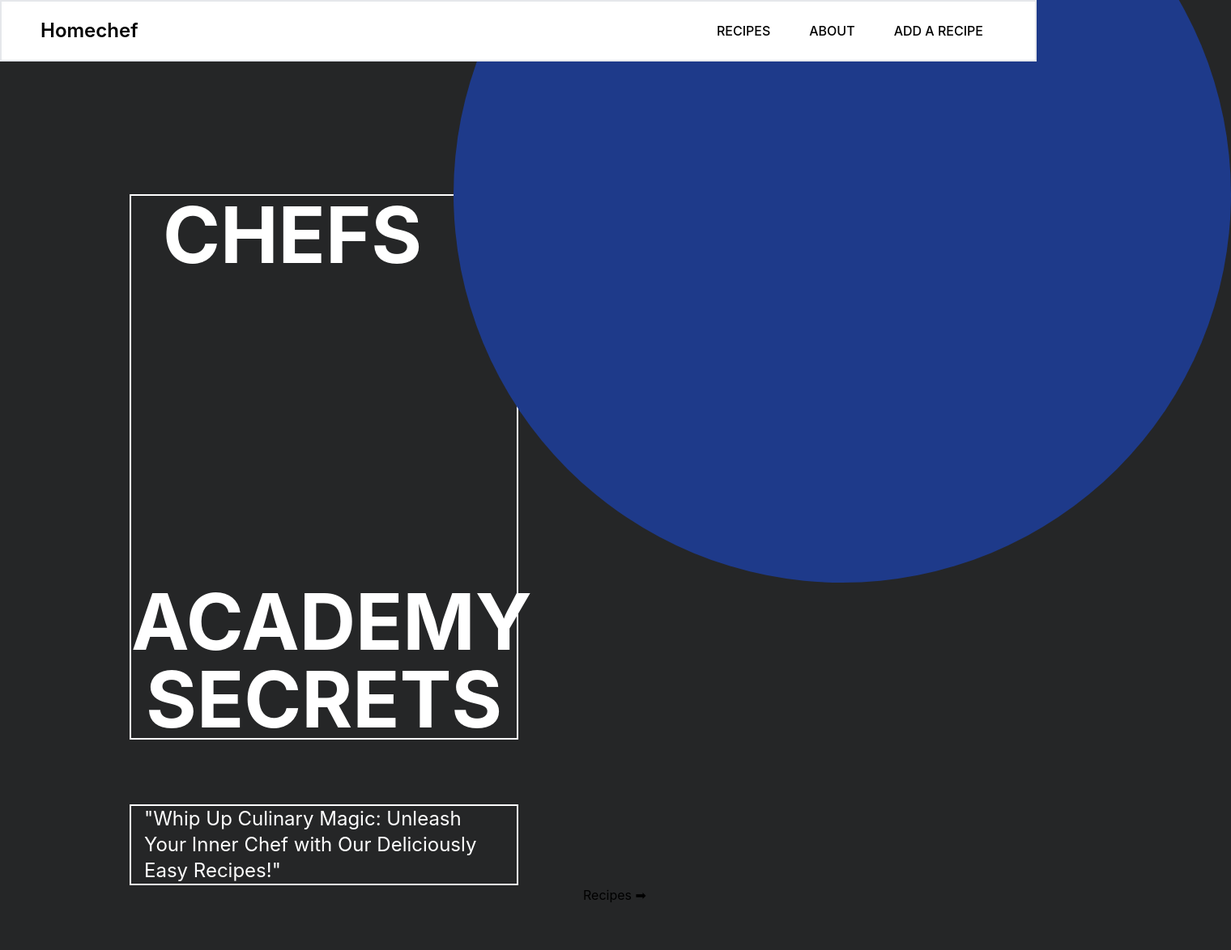
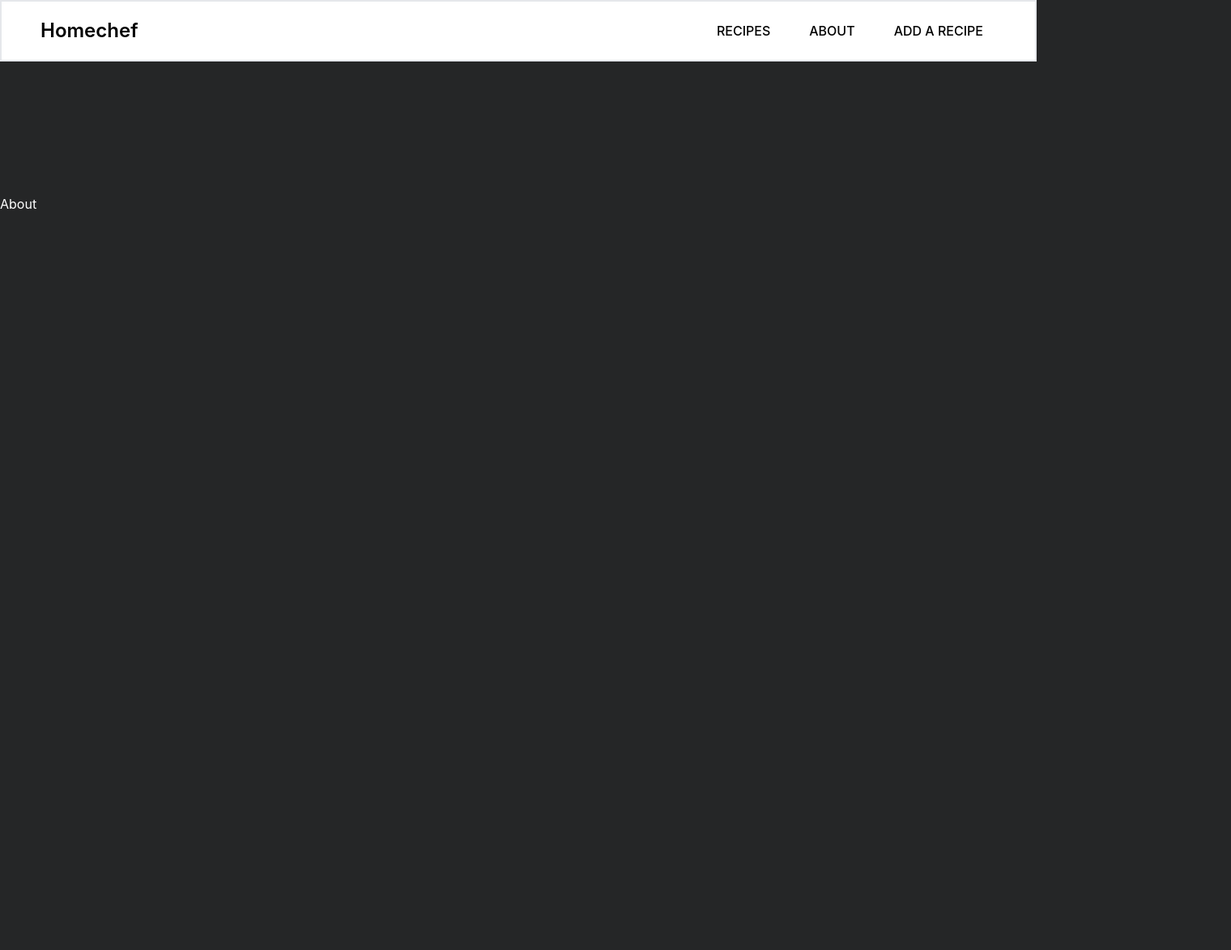
Before and after one commit to kasapovicrijad/recipes-page, a React (Create React App) app: page /about in a window 1280 px wide. Shown: the top 1174 px of the page at 81% size, 1520 px wide, since content can reach past the window. After the commit the page ends 800 px from the top, so only its background shows below. Built offline with nearby package versions, Linux system fonts and the light colour scheme.

Commit message:
routing and minor fixing

```diff
--- a/src/App.jsx
+++ b/src/App.jsx
@@ -1,12 +1,25 @@
 import Home from "./pages/Home";
 import Navbar from "./pages/Navbar";
-import { Router } from "react-router-dom";
+import Recipes from "./pages/Recipes";
+import About from "./pages/About";
+import RecipeForm from "./pages/RecipeForm";
+
+import { Router , Route, Routes} from "react-router-dom";
 
 function App() {
   return (
     <div>
       <Navbar />
-      <Home />
+      <div>
+        <Routes>
+          <Route path="/home" element={<Home/>}/>
+          <Route path="/recipes" element={<Recipes/>}/>
+          <Route path="/about" element={<About/>}/>
+          <Route path="/recipeform" element={<RecipeForm/>}/>
+
+        </Routes>
+      </div>
+
     </div>
   );
 }
--- a/src/index.js
+++ b/src/index.js
@@ -2,12 +2,14 @@ import React from 'react';
 import ReactDOM from 'react-dom/client';
 import './index.css';
 import App from './App';
+import { BrowserRouter } from 'react-router-dom';
 
 
 
 const root = ReactDOM.createRoot(document.getElementById('root'));
 root.render(
-
+    <BrowserRouter>
     <App />
+    </BrowserRouter>
 
 );
--- a/src/pages/About.jsx
+++ b/src/pages/About.jsx
@@ -2,7 +2,7 @@ import React from 'react'
 
 const About = () => {
   return (
-    <div>About</div>
+    <div className='mt-[15rem] text-white'>About</div>
   )
 }
 
--- a/src/pages/Home.jsx
+++ b/src/pages/Home.jsx
@@ -1,4 +1,5 @@
 import React from "react";
+import { Link } from "react-router-dom";
 
 const Home = () => {
   return (
@@ -19,15 +20,15 @@ const Home = () => {
       <div>
         <div class="w-[60rem] h-[60rem] bg-blue-900 rounded-full float-left my-0 py-0 overflow-hidden ml-[-15rem] mt-[5rem] "></div>
       </div>
-      <div>
-        <h1 className="text-8xl font-bold text-white border-white border-[2px] w-[30rem] mr-[9rem] mt-[15rem] text-center float-right">
+      <div className="border-[2px] flex flex-col justify-center float-right mr-[9rem] mt-[12.5rem]">
+        <h1 className="text-8xl font-bold text-white border-white border-[2px] w-[30rem] text-center">
           TRY OUR RECIPES
         </h1>
-        <p className="text-2xl text-white border-white border-[2px] w-[30rem] mr-[9rem] px-[1rem] mt-[5rem] text-left float-right">
+        <p className="text-2xl text-white border-white border-[2px] w-[30rem] px-[1rem] mt-[5rem] text-left">
           Speedy weeknight dinners, 5-ingredient dishes, quick and easy meals,
           plus kid- pleasing snacks and desserts.
         </p>
-        <button>Recipes ➡</button>
+        <Link to="/recipeform" className="text-white font-semibold text-xl mx-auto my-[2rem] border-[2px] bg-amber-800 w-[15rem] p-[1rem] border-none rounded-2xl text-center">RECIPES ➡</Link>
       </div>
     </div>
   );
--- a/src/pages/Navbar.jsx
+++ b/src/pages/Navbar.jsx
@@ -1,35 +1,36 @@
 import React from "react";
+import { Link } from "react-router-dom";
 
 const Navbar = () => {
   return (
     <div>
       <nav className="bg-white border-[2px] fixed top-0 w-[100%]">
         <div className="max-w-screen-xl flex flex-wrap items-center justify-between mx-auto">
-          <a className="flex items-center">
-            <span className="self-center text-2xl font-semibold pl-[3rem]">
+          <Link className="flex items-center">
+            <Link to="/home" className="self-center text-2xl font-semibold pl-[3rem]">
               Homechef
-            </span>
-          </a>
+            </Link>
+          </Link>
 
           <div className="block w-auto">
             <ul className="font-medium flex flex-row p-4 pr-[3rem] flex-row space-x-5">
               <li>
-                <a href="#" className="block py-2 pl-3 pr-4 text-black rounded">
+                <Link to="/recipes" className="block py-2 pl-3 pr-4 text-black rounded">
                   RECIPES
-                </a>
+                </Link>
               </li>
               <li>
-                <a href="#" className="block py-2 pl-3 pr-4 text-black rounded">
+                <Link to="/about" className="block py-2 pl-3 pr-4 text-black rounded">
                   ABOUT
-                </a>
+                </Link>
               </li>
               <li>
-                <a
-                  href="#"
+                <Link
+                  to="/recipeform"
                   className="block py-2 pl-3 pr-4 text-black rounded "
                 >
                   ADD A RECIPE
-                </a>
+                </Link>
               </li>
             </ul>
           </div>
--- a/src/pages/RecipeForm.jsx
+++ b/src/pages/RecipeForm.jsx
@@ -2,7 +2,7 @@ import React from 'react'
 
 const RecipeForm = () => {
   return (
-    <div>forma za recepte - treca stranica navbara</div>
+    <div className='mt-[15rem] text-white'>forma za recepte - treca stranica navbara</div>
   )
 }
 
--- a/src/pages/Recipes.jsx
+++ b/src/pages/Recipes.jsx
@@ -2,7 +2,7 @@ import React from 'react'
 
 const Recipes = () => {
   return (
-    <div>Recipes</div>
+    <div className='mt-[15rem] text-white'>Recipes</div>
   )
 }
 
```
